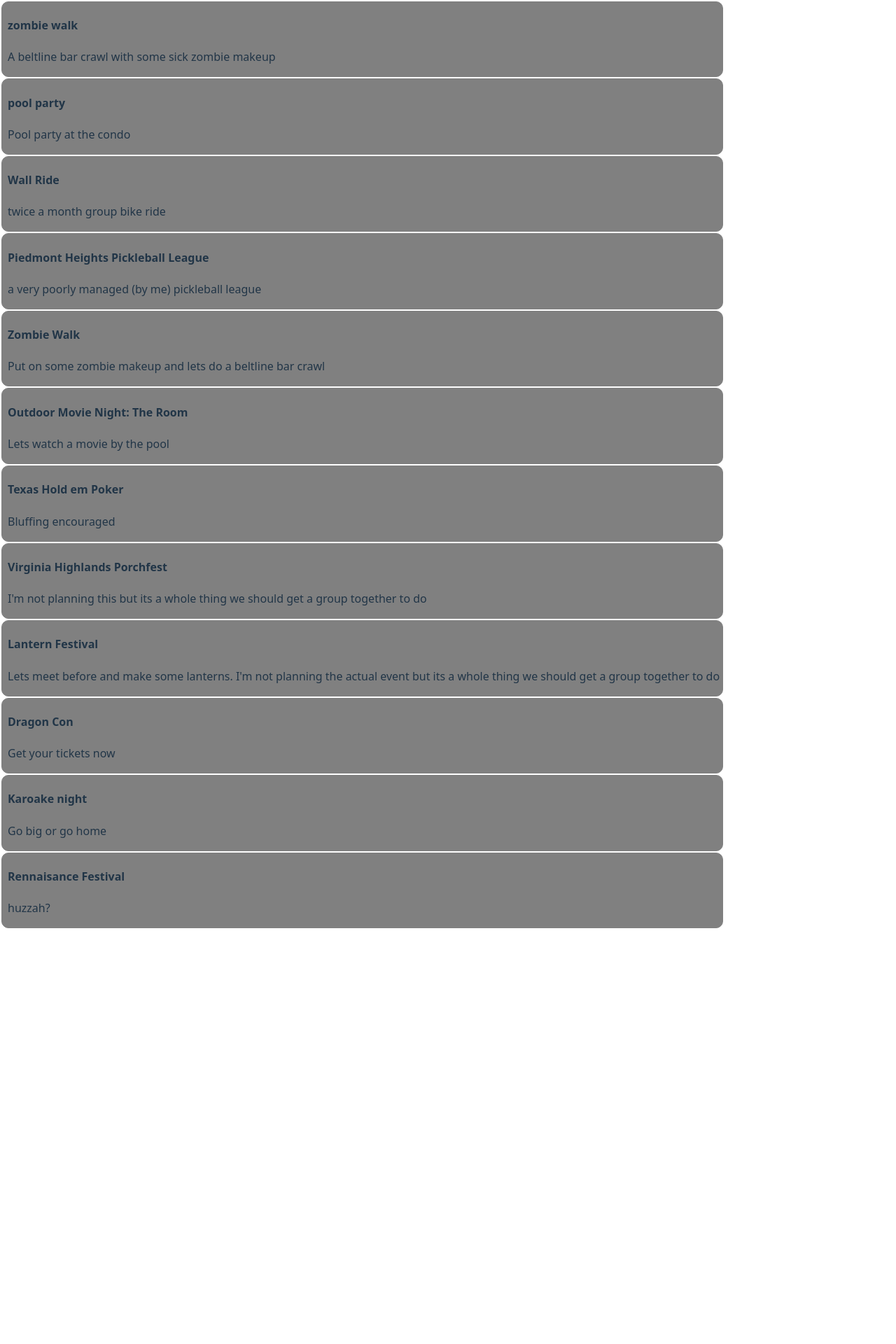
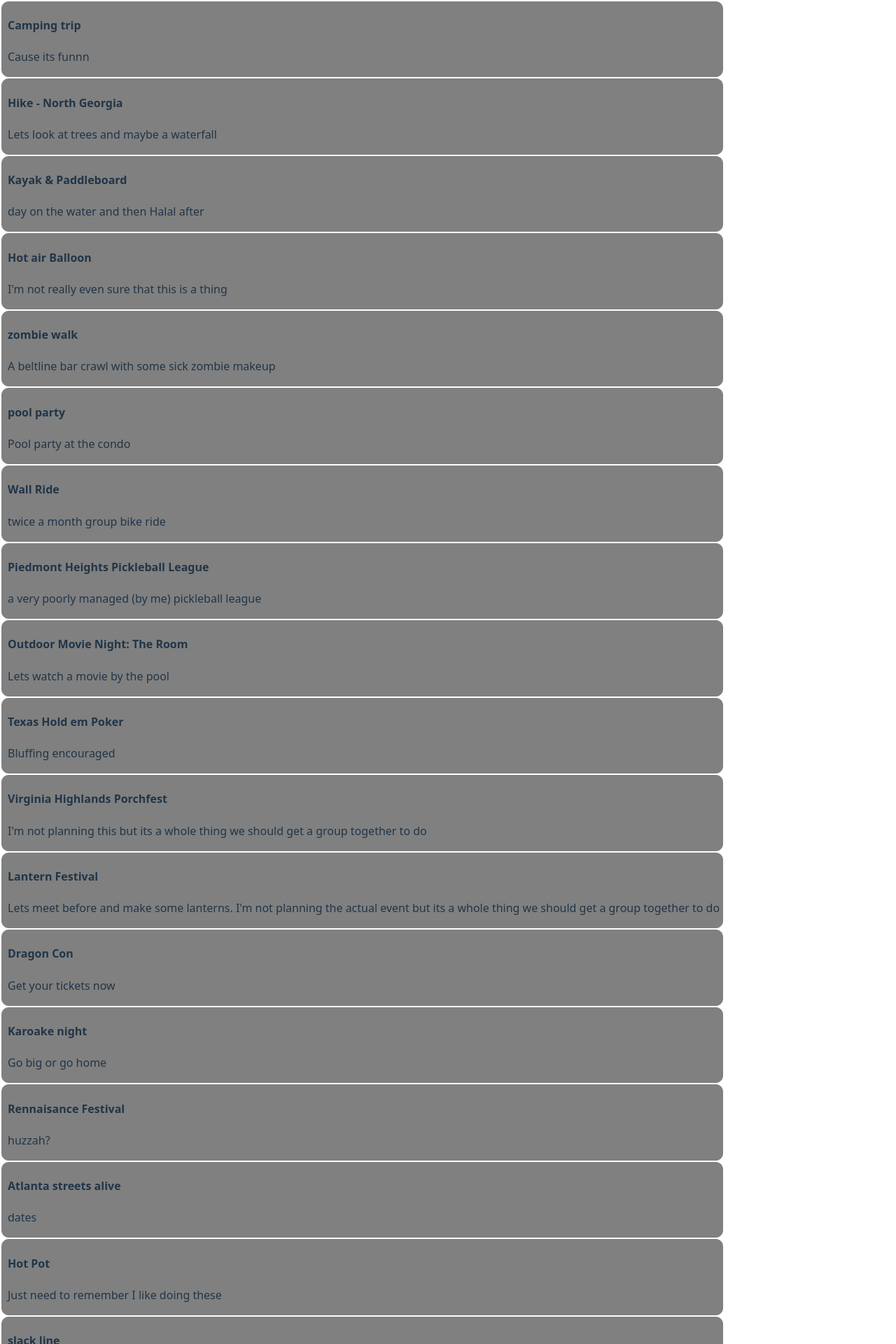
Before and after one commit to JeffWHenderson/world-wide-jeff, a React (Vite) app: page / in a window 1280 px wide. Shown: the part 202-2122 px from the top of the page at 70% size. Before the commit the page ends 1530 px from the top, so only its background shows below. Built offline with nearby package versions, Linux system fonts and the light colour scheme.

Commit message:
add more events

```diff
--- a/src/screens/Events.ts
+++ b/src/screens/Events.ts
@@ -2,10 +2,35 @@ type event = {
     id: string;
     name: string;
     details: string;
+    startDate?: string; // use date time stamp. no offset?
+    // recurring?: boolean;
+    // plannedByJeff?: boolean;
+    // local?: boolean;
+    // open?: boolean;
 }
 
 
 export const events: event[] = [
+    {
+        id: "some-id--1",
+        name: "Camping trip",
+        details: "Cause its funnn"
+    },
+    {
+        id: "some-id--2",
+        name: "Hike - North Georgia",
+        details: "Lets look at trees and maybe a waterfall"
+    },
+    {
+        id: "some-id--3",
+        name: "Kayak & Paddleboard",
+        details: "day on the water and then Halal after"
+    },
+    {
+        id: "some-id--4",
+        name: "Hot air Balloon",
+        details: "I'm not really even sure that  this is a thing"
+    },
     {
         id: "some-id",
         name: "zombie walk",
@@ -25,11 +50,6 @@ export const events: event[] = [
         id: "some-id-4",
         name: "Piedmont Heights Pickleball League",
         details: "a very poorly managed (by me) pickleball league"
-    },
-    {
-        id: "some-id-5",
-        name: "Zombie Walk",
-        details: "Put on some zombie makeup and lets do a beltline bar crawl"
     },
     {
         id: "some-id-6",
@@ -65,5 +85,20 @@ export const events: event[] = [
         id: "some-id-12",
         name: "Rennaisance Festival",
         details: "huzzah?"
+    },
+    {
+        id: "some-id-14",
+        name: "Atlanta streets alive",
+        details: "dates"
+    },
+    {
+        id: "some-id-15",
+        name: "Hot Pot",
+        details: "Just need to remember I like doing these"
+    },
+    {
+        id: "some-id-16",
+        name: "slack line",
+        details: "invite people to do a slackline but also don't let people think i'm one of those slackline guys in any way"
     }
 ]
```
